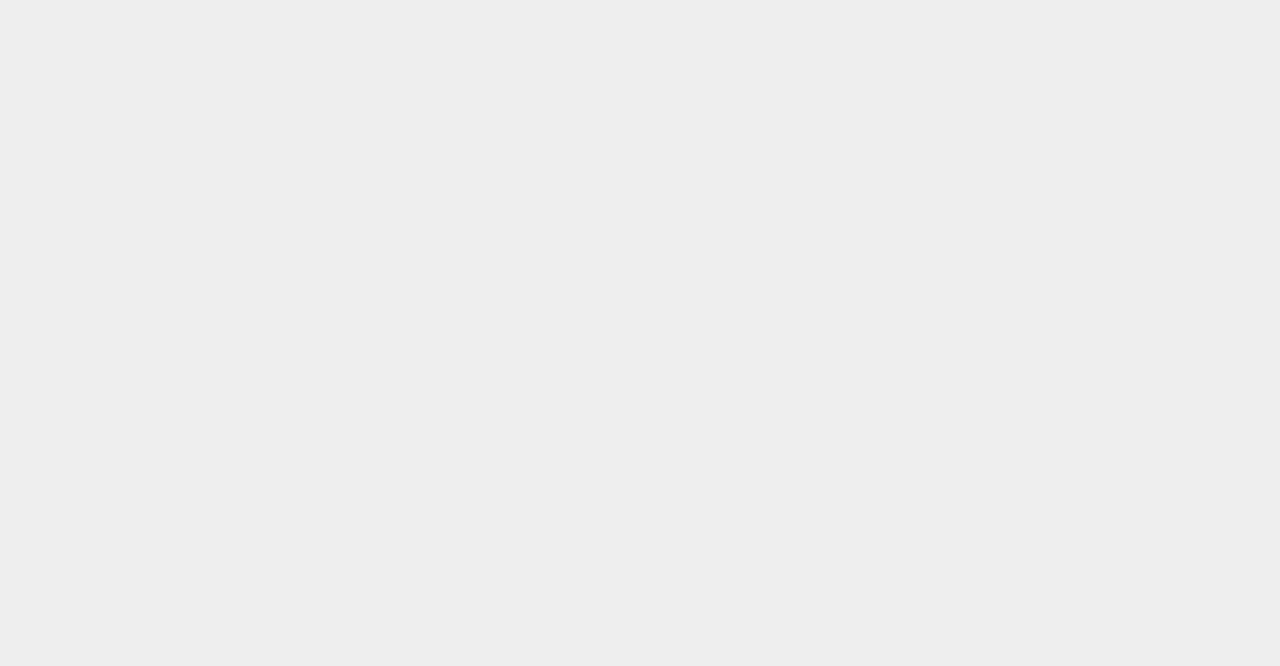
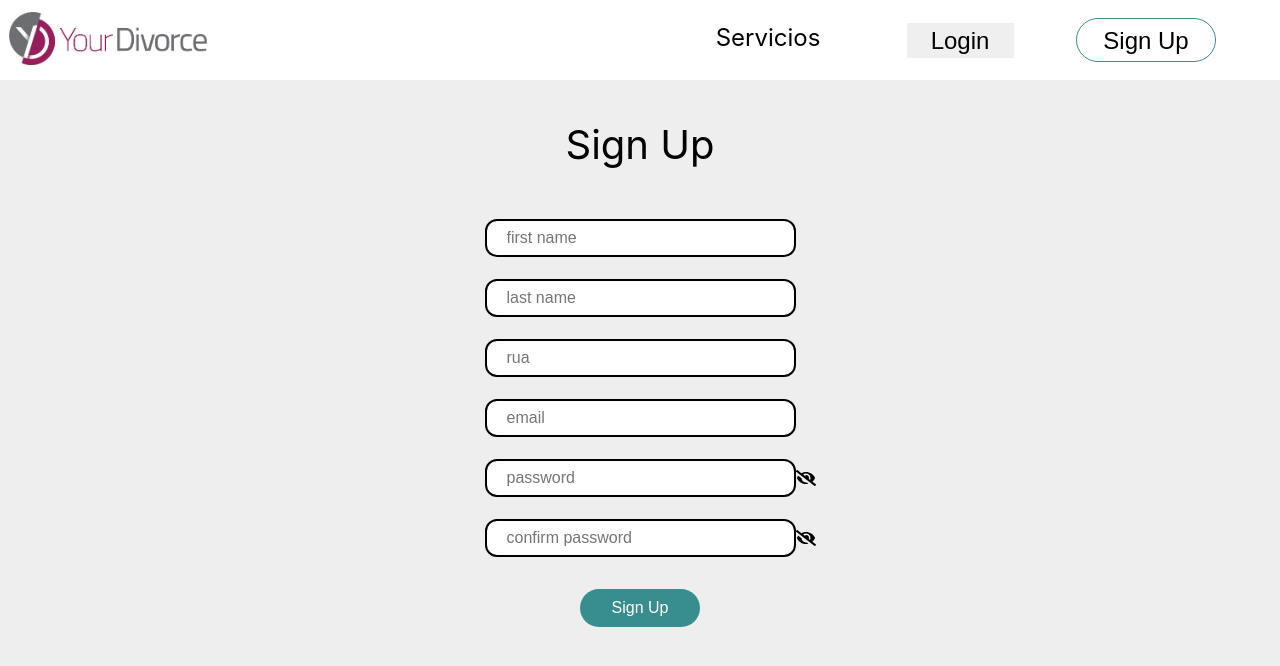
Before and after one commit to AbdielCortes/inso4115-los-reyes-de-la-punta-front-end, a React (Create React App) app: page /signup in a window 1280 px wide. Shown: the top 666 px of the page. Built offline with nearby package versions, Linux system fonts and the light colour scheme.

Commit message:
added basic sign up page

```diff
--- a/src/Routing/Routes.js
+++ b/src/Routing/Routes.js
@@ -4,6 +4,7 @@ import history from "./history";
 import Guard from "./GuardedRoute";
 import Home from "../components/Home/Home";
 import Login from "../components/Login/Login";
+import SignUp from "../components/SignUp/SignUp";
 
 class Routes extends Component {
   render() {
@@ -13,6 +14,7 @@ class Routes extends Component {
         <Switch>
           <Route path="/" exact component={Home}></Route>
           <Route path="/login" exact component={Login}></Route>
+          <Route path="/signup" exact component={SignUp}></Route>
         </Switch>
       </Router>
     );
--- a/src/components/Navbar/Navbar.js
+++ b/src/components/Navbar/Navbar.js
@@ -12,7 +12,7 @@ function Navbar()  {
       </button>
       <div className='servicios'>Servicios</div>
       <button className='login' onClick={() => history.push("/login")}>Login</button>
-      <button className='navbar-button'>Register</button>
+      <button className='signup' onClick={() => history.push("/signup")}className='navbar-button'>Sign Up</button>
     </nav>
   );
 }
--- /dev/null
+++ b/src/components/SignUp/SignUp.js
@@ -0,0 +1,140 @@
+import React, { Component } from 'react'
+import history from "../../Routing/history";
+import "../Home/Home.css";
+import "../Login/Login.css";
+import "./SignUp.css";
+import SignUpForm from "./SignUpForm";
+import Navbar from "../Navbar/Navbar"
+import axios from "axios";
+import jwt_decode from "jwt-decode";
+
+export class SignUp extends Component {
+    state = {
+        firstName : "",
+        lastName: "",
+        rua: "",
+        email: "",
+        password: "",
+        confirmPassword: "",
+        errorMessage: ""
+    };
+
+        //Handle fields change
+    handleChange = input => e => {
+        this.setState({[input]: e.target.value});
+    }
+
+    validateFields = () => {
+        // regex to check that the email input follows the correct format
+        let emailRegex = new RegExp("[A-Z0-9a-z._%+-]+@[A-Za-z0-9.-]+\\.[A-Za-z]{2,4}");
+        // array to store string corresponding to the incorrect input fields
+        let errorArray = [];
+        // if nothing was typed into first name
+        if (this.state.firstName.length === 0) {
+        errorArray.push("first name");
+        }
+        // if nothing was typed into last name
+        if (this.state.lastName.length === 0) {
+        errorArray.push("last name");
+        }
+        // if nothing was typed into rua
+        // OR the student number was not fully typed || this.state.studentNumber.charAt(this.state.studentNumber.length-1) === '_'
+        if (this.state.rua.length === 0) {
+        errorArray.push("rua");
+        }
+        // if nothing was typed into email OR the email does not follow the correct format
+        if (this.state.email.length === 0 || !emailRegex.test(this.state.email)) {
+        errorArray.push("email");
+        }
+        // if nothing was typed into password
+        if (this.state.password.length === 0) {
+        errorArray.push("password");
+        }
+        // if nothing was typed into confirm password
+        if (this.state.confirmPassword.length === 0) {
+        errorArray.push("confirm password");
+        }
+        // if password and confirm password don't matck
+        if (this.state.password !== this.state.confirmPassword) {
+        errorArray.push("password dont't match");
+        }
+
+        // if array length is larger that 0, then we encountered an error with one of the input fields
+        if (errorArray.length > 0) {
+        // construct error message string
+        let errorString = "Invalid input: ";
+        if (errorArray.length === 1) { // if we only encountered and error
+            errorString += errorArray[0] + ".";
+        } else {
+            for (var i = 0; i < errorArray.length; i += 1) {
+            if (i === errorArray.length-1) { // if i is the index of the last element in errorArray
+                errorString += "and " + errorArray[i] + ".";
+            } else {
+                errorString += errorArray[i] + ", ";
+            }
+            }
+        }
+        // update error message
+        this.state.errorMessage = errorString;
+        this.setState({[this.state.errorMessage]: errorString});
+
+        return false;
+        } else { // we encountered no error
+        // clear error message
+        this.state.errorMessage = "";
+        this.setState({[this.state.errorMessage]: ""});
+
+        return true;
+        }
+    };
+
+    handleSubmit = (e) => {
+        e.preventDefault();
+
+        const data = {
+          email: this.state.email,
+          first_name: this.state.firstName,
+          last_name: this.state.lastName,
+          rua: this.state.rua,
+          password: this.state.password
+        };
+        if (this.validateFields()) {
+          axios
+            .post("signup", data)
+            .then((res) => {
+              console.log(res);
+              localStorage.setItem("token", res.data.access_token);
+              console.log("Access token: " ,res.data.access_token);
+              console.log("Decoded token: ", jwt_decode(localStorage.getItem("token")));
+
+              history.push("/home");
+            })
+            .catch((err) => {
+              this.state.errorMessage = "Try Again: an error ocurred.";
+              this.setState({[this.state.errorMessage]: "Try Again: an error ocurred."});
+              console.log(err);
+            });
+        }else{
+          console.log(this.validateFields());
+        }
+      };
+
+    render() {
+        const {firstName, lastName, rua, email, password, confirmPassword} = this.state
+        const values = {firstName, lastName, rua, email, password, confirmPassword}
+
+        return (
+            <div className="SignUp">
+                <Navbar/>
+                <p className="title">Sign Up</p>
+                <SignUpForm handleChange={this.handleChange} values={values} />
+                <label> {this.state.errorMessage} </label> <br/>
+                <button className="loginbutton" onClick={this.handleSubmit}>
+                    Sign Up
+                </button>
+            </div>
+        )
+    }
+}
+
+export default SignUp
--- /dev/null
+++ b/src/components/SignUp/SignUpForm.js
@@ -0,0 +1,102 @@
+import React, { Component } from 'react'
+import "../Login/Login.css";
+import "../Login/LoginForm.css";
+import { FontAwesomeIcon } from "@fortawesome/react-fontawesome";
+import { faEye, faEyeSlash } from "@fortawesome/free-solid-svg-icons";
+
+export class SignUpForm extends Component {
+    state = {
+        isRevealedPassword: false,
+        isRevealedConfirmPassword: false
+    };
+
+    togglePassword = (e) => {
+        this.setState({ isRevealedPassword: !this.state.isRevealedPassword });
+    };
+
+    toggleConfirmPassword = (e) => {
+        this.setState({
+            isRevealedConfirmPassword: !this.state.isRevealedConfirmPassword,
+        });
+    };
+
+    render() {
+        const { values, handleChange } = this.props;
+        const { isRevealedPassword, isRevealedConfirmPassword } = this.state;
+
+        return (
+            <div>
+                <form>
+                    <div className="input-container">
+                        <input
+                        type="firstName"
+                        placeholder="first name"
+                        onChange={handleChange("firstName")}
+                        defaultValue={values.firstName}
+                        />
+                    </div>
+                    <div className="input-container">
+                        <input
+                        type="LastName"
+                        placeholder="last name"
+                        onChange={handleChange("lastName")}
+                        defaultValue={values.LastName}
+                        />
+                    </div>
+                    <div className="input-container">
+                        <input
+                        type="rua"
+                        placeholder="rua"
+                        onChange={handleChange("rua")}
+                        defaultValue={values.rua}
+                        />
+                    </div>
+                    <div className="input-container">
+                        <input
+                        type="email"
+                        placeholder="email"
+                        onChange={handleChange("email")}
+                        defaultValue={values.email}
+                        />
+                    </div>
+                    <div className="input-container">
+                        <input
+                        type={isRevealedPassword ? "unhiddenPassword" : "password"}
+                        placeholder="password"
+                        onChange={handleChange("password")}
+                        defaultValue={values.password}
+                        />
+                        <span onClick={this.togglePassword}>
+                        <span>
+                            {isRevealedPassword ? (
+                            <FontAwesomeIcon icon={faEye} className="customIcon" />
+                            ) : (
+                            <FontAwesomeIcon icon={faEyeSlash} className="customIcon" />
+                            )}
+                        </span>
+                        </span>
+                    </div>
+                    <div className="input-container">
+                        <input
+                        type={isRevealedConfirmPassword ? "unhiddenPassword" : "password"}
+                        placeholder="confirm password"
+                        onChange={handleChange("confirmPassword")}
+                        defaultValue={values.confirmPassword}
+                        />
+                        <span onClick={this.toggleConfirmPassword}>
+                        <span>
+                            {isRevealedConfirmPassword ? (
+                            <FontAwesomeIcon icon={faEye} className="customIcon" />
+                            ) : (
+                            <FontAwesomeIcon icon={faEyeSlash} className="customIcon" />
+                            )}
+                        </span>
+                        </span>
+                    </div>
+                </form>
+            </div>
+        )
+    }
+}
+
+export default SignUpForm
```
Also changed, not shown: src/components/SignUp/SignUp.css (added), src/components/SignUp/SignUpForm.css (added).
